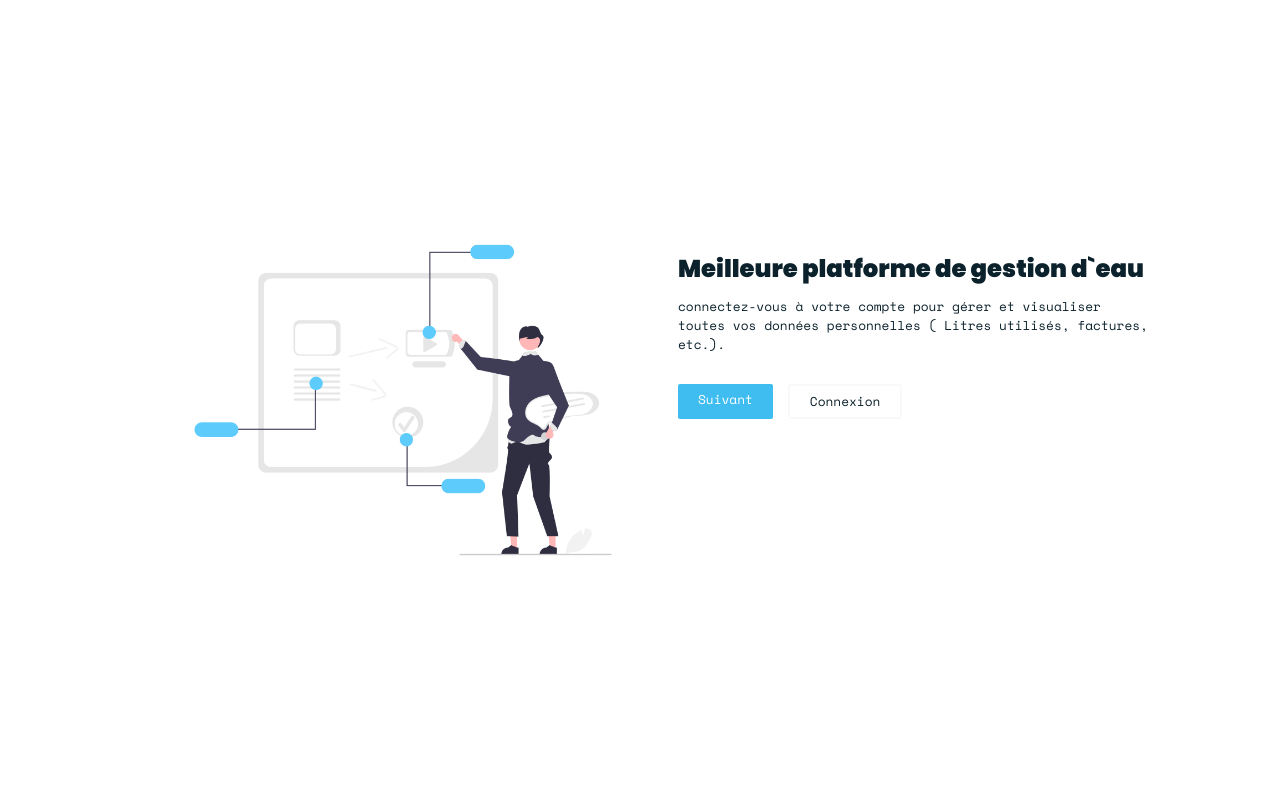
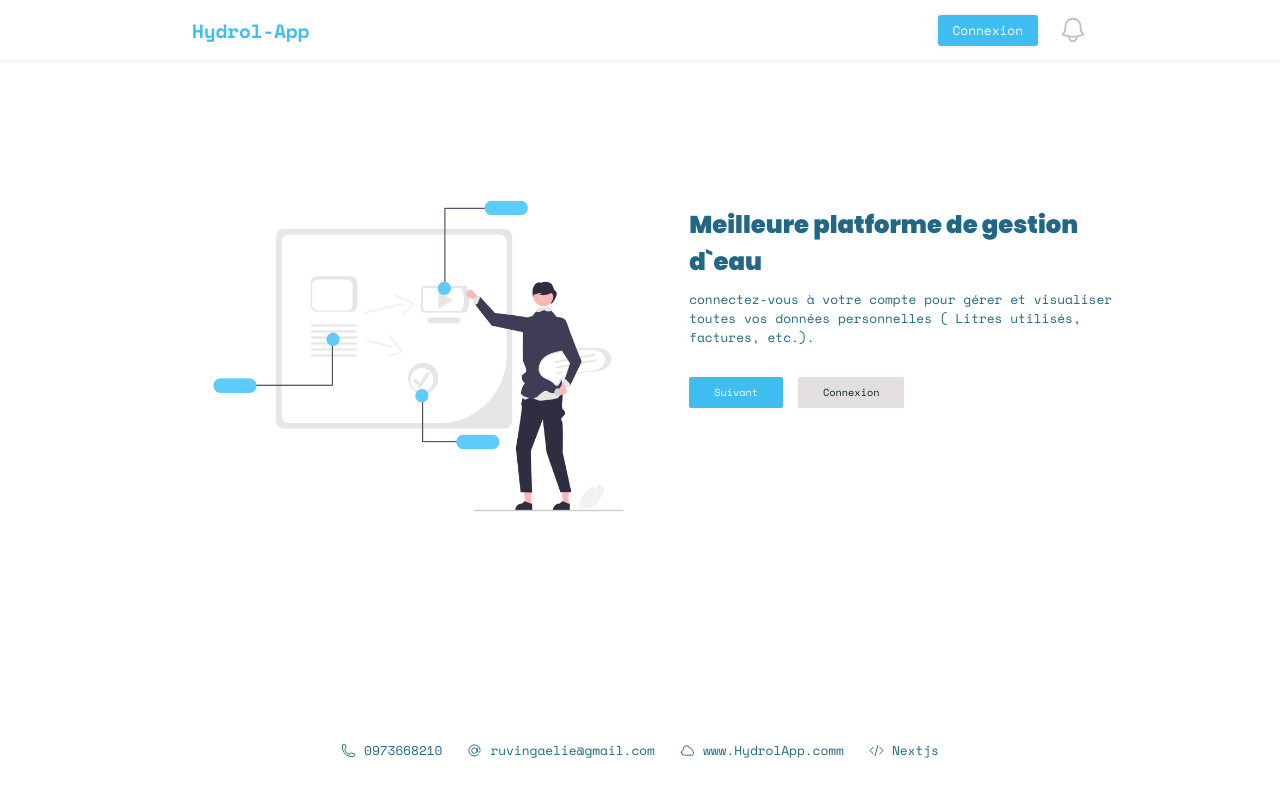
Before and after one commit to ERuvinga/Hydrol-App-front, a Next.js app: page / in a window 1280 px wide. Shown: the top 796 px of the page. Built offline with nearby package versions, Linux system fonts and the light colour scheme.

Commit message:
styling main page

```diff
--- a/package.json
+++ b/package.json
@@ -10,6 +10,7 @@
         "prepare": "husky install"
     },
     "dependencies": {
+        "@heroicons/react": "^2.0.18",
         "next": "14.0.3",
         "react": "^18",
         "react-dom": "^18"
--- /dev/null
+++ b/src/Components/commonComponents/NavBar.tsx
@@ -0,0 +1,47 @@
+import style from '@/Style/leading.module.css';
+import {
+    AtSymbolIcon,
+    CloudIcon,
+    CodeBracketIcon,
+} from '@heroicons/react/24/outline';
+import { BellIcon, PhoneIcon } from '@heroicons/react/24/outline';
+import Link from 'next/link';
+
+const LeadingNav = () => {
+    return (
+        <div className={`${style.Nav}`}>
+            <div className={style.logo}>Hydrol-App</div>
+            <div className={style.loginBtn}>
+                <Link className={style.toLoginPage} href={'/Login'}>
+                    Connexion
+                </Link>
+                <BellIcon className={style.icones} />
+            </div>
+        </div>
+    );
+};
+
+export const LeadingFoot = () => {
+    return (
+        <section className={style.foot}>
+            <div className={style.footerDatas}>
+                <PhoneIcon className={style.fIcones} />
+                <span>0973668210</span>
+            </div>
+            <div className={style.footerDatas}>
+                <AtSymbolIcon className={style.fIcones} />
+                <span>ruvingaelie@gmail.com</span>
+            </div>
+            <div className={style.footerDatas}>
+                <CloudIcon className={style.fIcones} />
+                <span>www.HydrolApp.comm</span>
+            </div>
+            <div className={style.footerDatas}>
+                <CodeBracketIcon className={style.fIcones} />
+                <span>Nextjs</span>
+            </div>
+        </section>
+    );
+};
+
+export default LeadingNav;
--- a/src/Components/laedingPage.tsx
+++ b/src/Components/laedingPage.tsx
@@ -3,8 +3,12 @@ import Link from 'next/link';
 
 // dev modules
 import style from '../Style/leading.module.css';
+import LeadingNav, { LeadingFoot } from './commonComponents/NavBar';
+
 const MainLeadingPage = () => {
     return (
+        <>
+            <LeadingNav />
             <section className={`${style.ContainerLeadingPage}`}>
                 <img
                     alt="Manage Illustration"
@@ -17,8 +21,8 @@ const MainLeadingPage = () => {
                     </h1>
                     <p className={`${style.paragDescr}`}>
                         connectez-vous à votre compte pour gérer et visualiser
-                    toutes vos données personnelles ( Litres utilisés, factures,
-                    etc.).
+                        toutes vos données personnelles ( Litres utilisés,
+                        factures, etc.).
                     </p>
                     <div className={`${style.AllBtns}`}>
                         <Link className={`${style.BtnHome}`} href={'/Home'}>
@@ -30,6 +34,8 @@ const MainLeadingPage = () => {
                     </div>
                 </div>
             </section>
+            <LeadingFoot />
+        </>
     );
 };
 
--- a/src/Style/globals.css
+++ b/src/Style/globals.css
@@ -15,6 +15,9 @@ body {
 .AppContainer {
     width: 100%;
     height: 100vh;
+    display: flex;
+    flex-direction: column;
+    gap: 30px;
 }
 
 .border {
--- a/src/Style/leading.module.css
+++ b/src/Style/leading.module.css
@@ -13,6 +13,51 @@
     align-items: center;
     gap: 10px;
 }
+.icones {
+    color: #c1c1c1;
+    width: 30px;
+    height: 30px;
+    font-size: 0.9em;
+}
+
+.Nav {
+    padding: 5px 20px;
+    width: 100%;
+    height: fit-content;
+    min-height: 60px;
+    position: fixed;
+    top: 0;
+    left: 0;
+    background-color: #fff;
+    box-shadow: 0 0 4px 0 #e3dfdf;
+
+    display: flex;
+    align-items: center;
+    justify-content: space-between;
+}
+
+.Nav .logo {
+    color: #3fbdf1;
+    font-family: monoBold;
+    font-size: 1.2em;
+}
+
+.Nav .loginBtn {
+    display: flex;
+    align-items: center;
+    gap: 20px;
+}
+
+.Nav .loginBtn .toLoginPage {
+    background-color: #3fbdf1;
+    color: #fff;
+    border-radius: 3px;
+    text-decoration: none;
+    font-family: monoRegular;
+    font-size: 0.8em;
+    padding: 6px 15px;
+    box-shadow: 0 0 4px 0 #e3dfdf;
+}
 
 .nameApp {
     color: white;
@@ -24,32 +69,34 @@
     display: flex;
     gap: 15px;
 }
-
-.BtnHome {
+.BtnHome,
+.BtnLogin {
+    background-color: #3fbdf1;
+    padding: 12px 35px;
+    text-decoration: none;
+    font-size: 0.8em;
+    border-radius: 2px;
+    box-shadow: 0 0 4px 0 #f9f9fc;
     color: white;
-    background-color: #3fbdf1;
-    padding: 12px 40px;
-    text-decoration: none;
-    border-radius: 2px;
-    box-shadow: 0 0 1px 0 #f9f9fc;
 }
 
 .BtnLogin {
-    display: none;
+    background-color: #e3dfdf;
+    color: #0b212b;
 }
 
 .ContainerLeadingPage {
-    width: 80%;
+    padding: 0 20px;
+    width: 100%;
     max-width: 1300px;
     height: 100vh;
-    margin: auto;
 
     display: flex;
     flex-direction: column;
     align-items: center;
     justify-content: center;
 
-    color: #0b212b;
+    color: #226785;
     font-family: monoRegular;
     font-size: 0.8em;
 }
@@ -68,20 +115,69 @@
 }
 
 .ContainerLeadingPage .HeadDescr {
-    color: #0b212b;
+    color: #226785;
     font-family: poppinBlack;
     font-size: 1.9em;
 }
 
+.foot {
+    width: 100%;
+    padding-bottom: 40px;
+    margin: auto;
+    display: flex;
+    align-items: flex-start;
+    justify-content: center;
+    gap: 25px;
+    font-family: monoRegular;
+}
+
+.foot .footerDatas {
+    display: flex;
+    color: #226785;
+    display: flex;
+    gap: 8px;
+    align-items: center;
+    font-size: 0.8em;
+}
+
+.foot .footerDatas .fIcones {
+    color: #226785;
+    width: 15px;
+}
 /*Mobile*/
 @media screen and (max-width: 500px) {
     .LeadingIllustrat {
         width: 98%;
+        height: 300px;
+    }
+
+    .toLoginPage,
+    .foot .footerDatas {
+        display: none;
+    }
+    .foot {
+        width: 100%;
+        padding-bottom: 40px;
+        display: flex;
+        flex-direction: column;
+        align-items: center;
+        justify-content: center;
+        gap: 10px;
+
+        position: absolute;
+        left: 0;
+        bottom: 5%;
+    }
+
+    .footerDatas:nth-child(3) {
+        display: flex;
     }
 }
-
 /* large screen*/
 @media screen and (min-width: 860px) {
+    .Nav {
+        padding: 5px 15%;
+    }
     .ContainerLeadingPage {
         width: 80%;
         max-width: 1300px;
@@ -108,16 +204,9 @@
 
     .BtnLogin,
     .BtnHome {
-        padding: 6px 20px;
+        padding: 8px 25px;
         text-decoration: none;
         border-radius: 2px;
-        box-shadow: 0 0 1px 0 #f9f9fc;
-    }
-
-    .BtnLogin {
-        display: flex;
-        color: #0b212b;
-        border: #f9f9fc solid 2px;
     }
 
     .BtnLogin:hover,
--- a/src/app/page.tsx
+++ b/src/app/page.tsx
@@ -1,7 +1,10 @@
 'use client'; // use client side page
 
+//Lib
 import MainLeadingPage from '@/Components/laedingPage';
 import PreloadingPage from '@/Components/preloadPage';
+
+//native lib
 import { useEffect, useState } from 'react';
 
 export default function Home() {
@@ -13,8 +16,10 @@ export default function Home() {
     }, []);
 
     return (
-        <section className="AppContainer">
-            {preloadingState ? <PreloadingPage /> : <MainLeadingPage />}
-        </section>
+        <>
+            <section className="AppContainer">
+                {preloadingState ? <PreloadingPage /> : <MainLeadingPage />}
+            </section>
+        </>
     );
 }
```
Also changed, not shown: src/Components/commonComponents/head.tsx (added, +27 -0 lines), src/app/Home/page.tsx (+10 -1 lines), 1 other file (tests, documents, lock files or other folders). Lines whose indentation alone changed are shown as unchanged.
